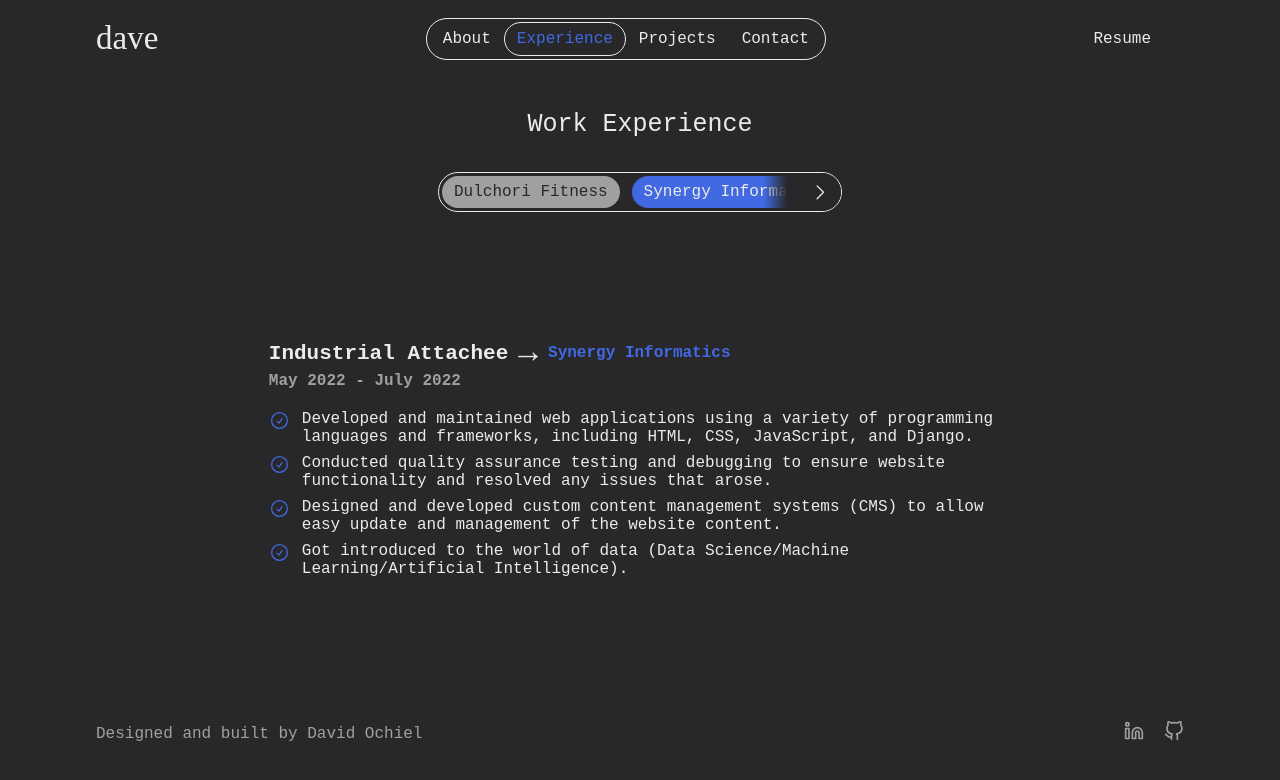
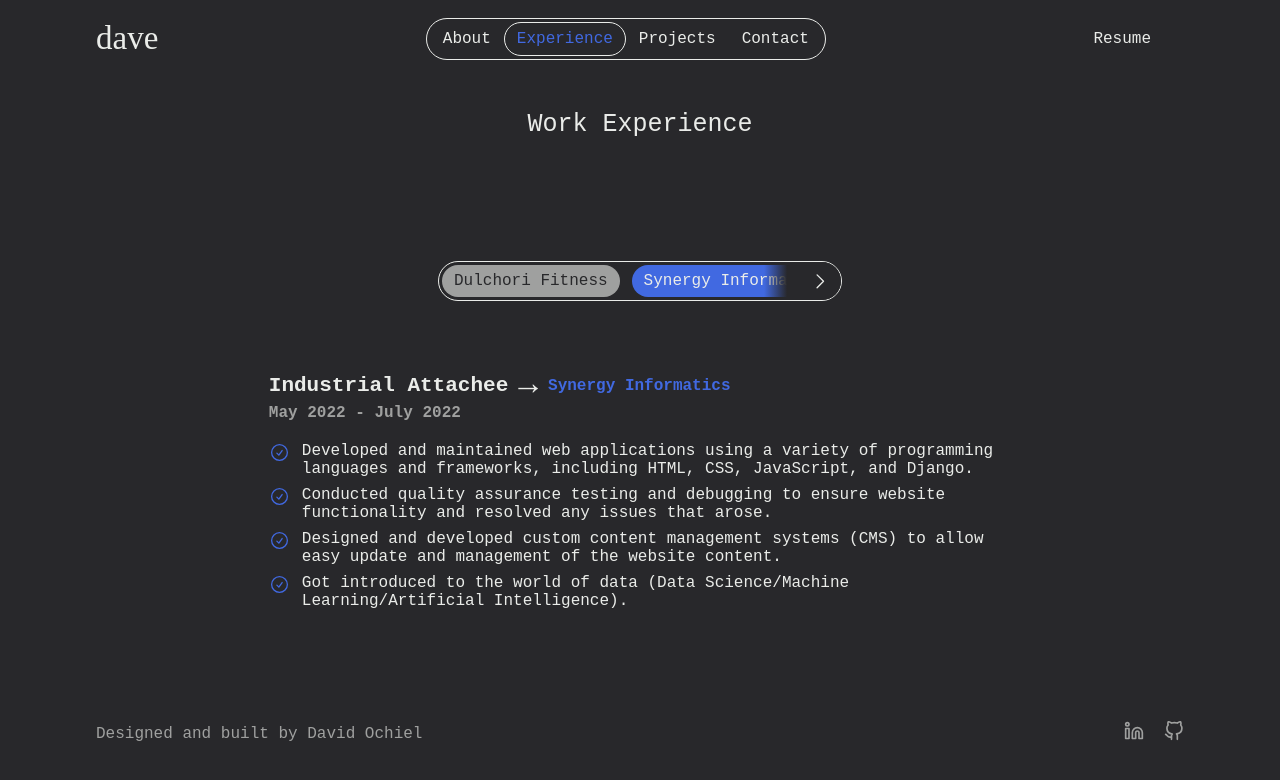
Before and after one commit to nguonodave/v2-ng, a React (Vite) app: page /experience in a window 1280 px wide. Shown: the top 780 px of the page. Built offline with nearby package versions, Linux system fonts and the light colour scheme.

Commit message:
refactor(CSS): refactor styles for experience page

```diff
--- a/src/components/Experience.jsx
+++ b/src/components/Experience.jsx
@@ -6,7 +6,7 @@ export default function Experience() {
     const [id, setId] = useState(1);
 
     function updateId(id) {
-        setId(id)
+        setId(id);
     }
 
     useEffect(() => {
@@ -127,7 +127,13 @@ export default function Experience() {
                 </div>
 
                 {experiences.map((experience) => (
-                    <div key={experience.id} className={`exp-details ${id === experience.id ? "active" : ""}`}>
+                    <div
+                        key={experience.id}
+                        className={`exp-details ${
+                            id === experience.id ? "active" : ""
+                        }`}
+                    >
+                        <div className="details-content">
                             <p className="exp-header">
                                 <span className="exp-title">
                                     {experience.title}
@@ -152,10 +158,13 @@ export default function Experience() {
                                 <ul className="exp-list">
                                     {experience.experienceGains.map(
                                         (experienceGain, index) => (
-                                        <li key={index}>{experienceGain}</li>
+                                            <li key={index}>
+                                                {experienceGain}
+                                            </li>
                                         )
                                     )}
                                 </ul>
+                            </div>
                         </div>
                     </div>
                 ))}
--- a/src/index.css
+++ b/src/index.css
@@ -387,6 +387,7 @@ body {
     border: var(--primary-border);
     border-radius: 33px;
     padding: 3px;
+    margin-top: 12%;
 }
 
 .slider .icon {
@@ -478,20 +479,24 @@ body {
 }
 
 .exp-details {
-    align-self: flex-start;
-}
-
-.exp-details {
     /* background-color: blue; */
     flex: 1;
     display: none;
     width: 100%;
+    padding-top: 33px;
 }
 
 .exp-details.active {
     display: flex;
     flex-direction: column;
-    justify-content: center;
+    /* justify-content: center; */
+}
+
+.details-content {
+    margin: 0 auto;
+    width: 100%;
+    max-width: 77rem;
+    /* background-color: red; */
 }
 
 .exp-header {
```
Lines whose indentation alone changed are shown as unchanged.
